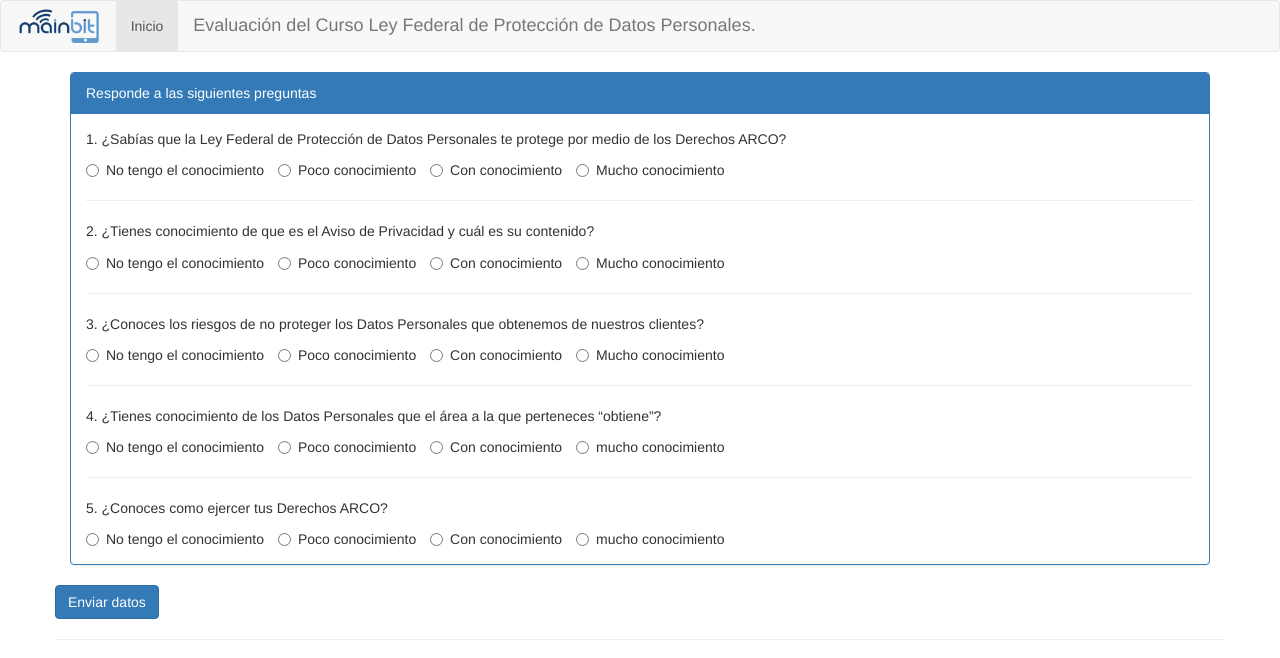
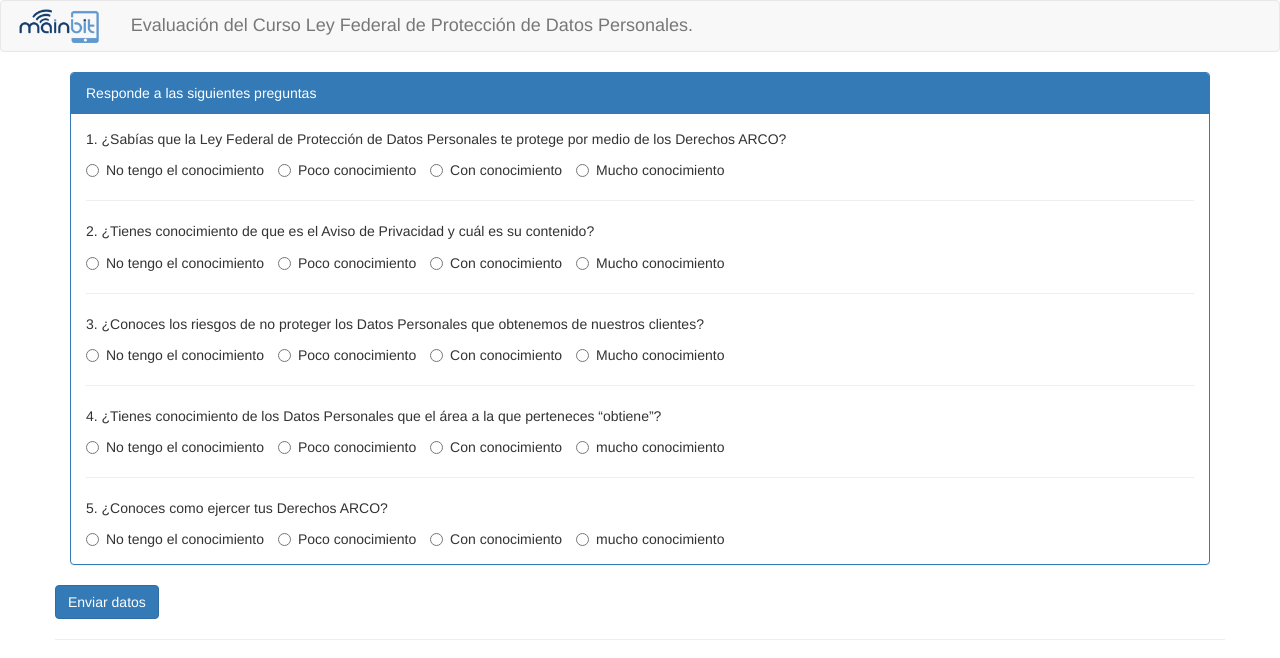
Before and after one commit to Emilianosanchezlopez/LPDPPP, a plain HTML site: page index.html in a window 1280 px wide. Drawn offline with nearby package versions, Linux system fonts and the light colour scheme.

Commit message:
Cambios 15:10 hrs

```diff
--- a/index.html
+++ b/index.html
@@ -26,7 +26,7 @@
         <img alt="Brand" src="images/mainbit.png" style="height:40px; top:-10px;position:relative;">
       </a>
 	  <ul class="nav navbar-nav">
-      <li class="active"><a href="#">Inicio</a></li>
+      <!--<li class="active"><a href="#">Inicio</a></li>-->
       <!--<li><a href="#">Actualiza tus datos</a></li>
       <li><a href="#">Envíar datos</a></li>-->
 
```
